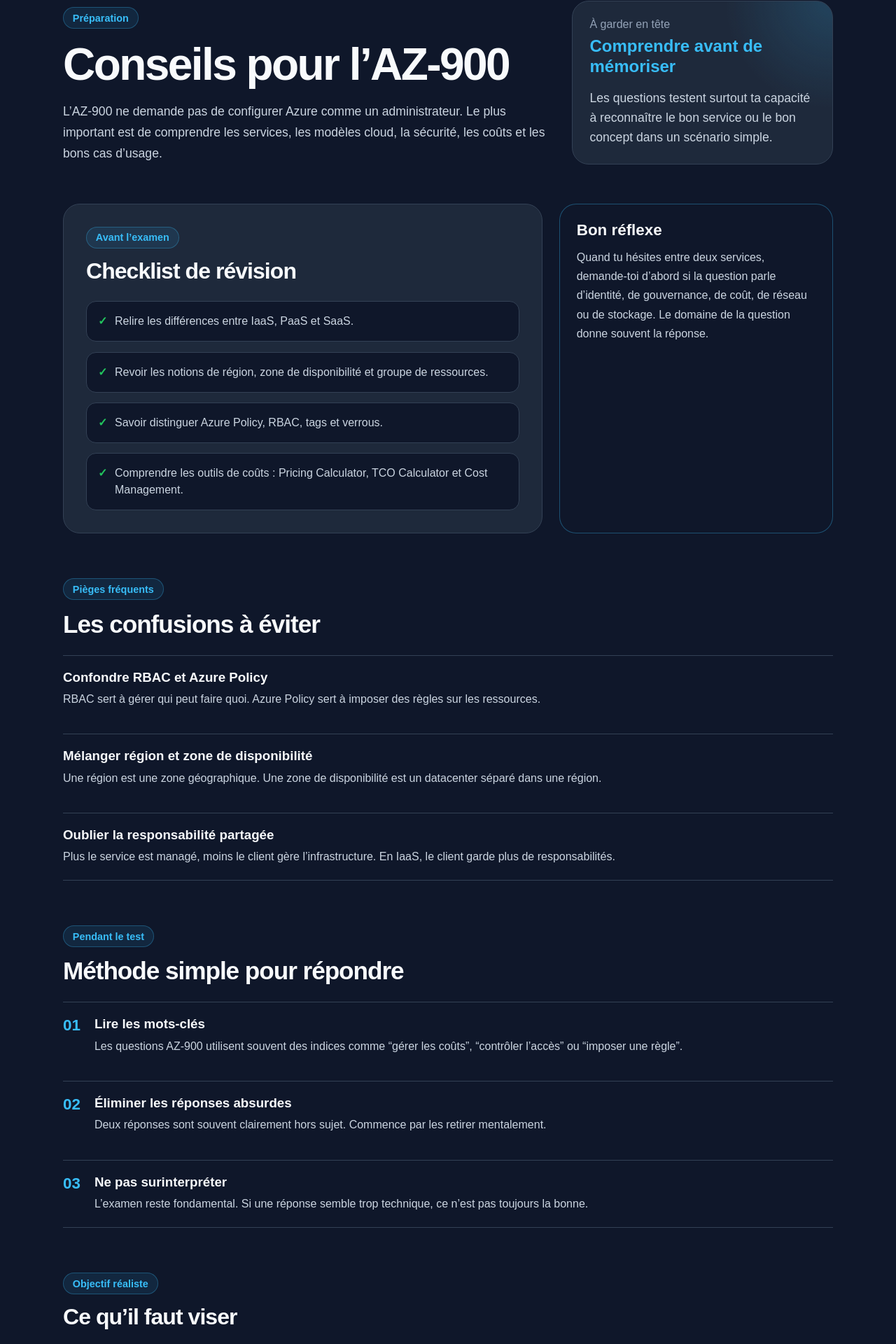
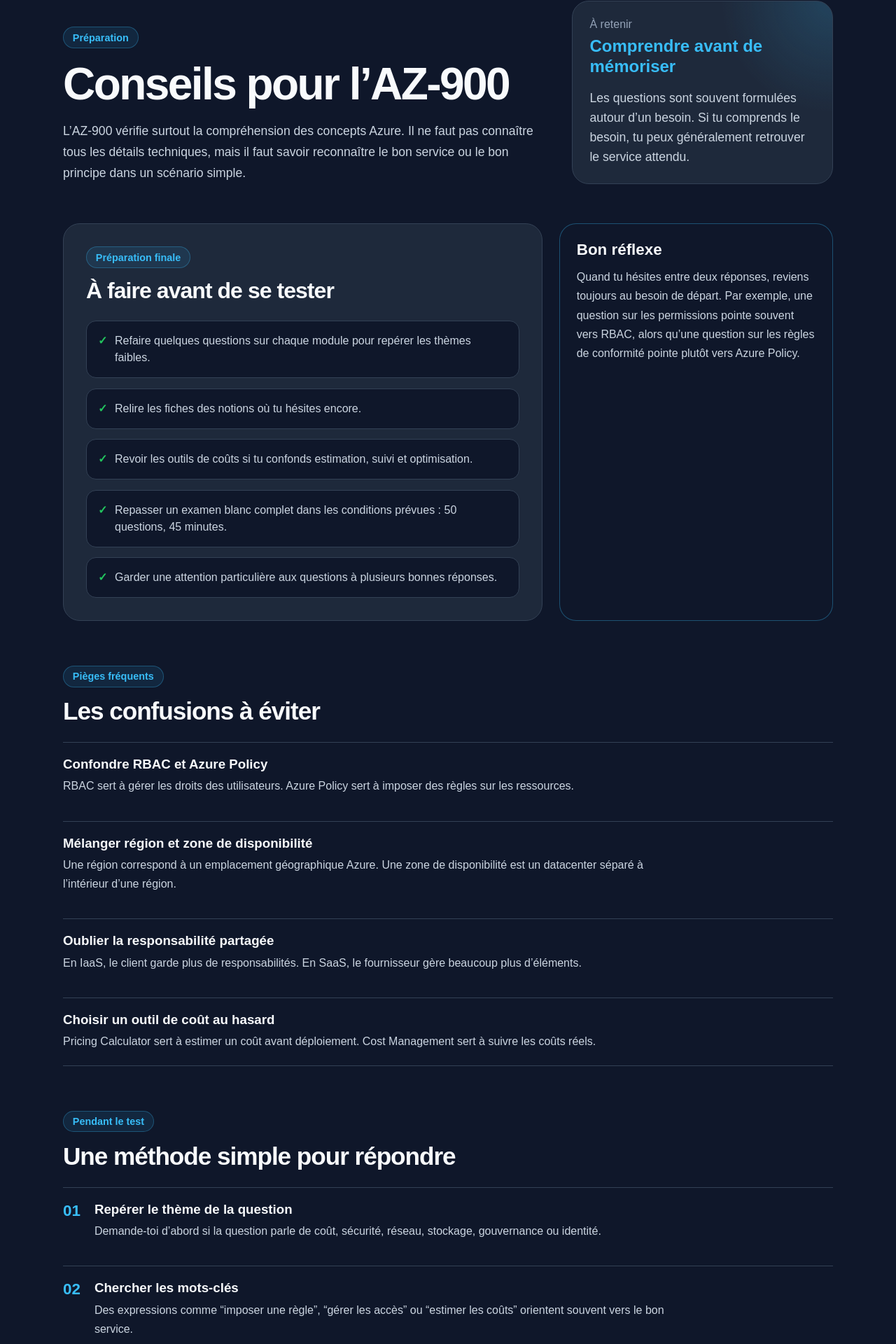
Before and after one commit to matLouis-Hena/az900-guide, a React (Vite) app: page /conseils in a window 1280 px wide. Shown: the part 98-2018 px from the top of the page at 70% size. Built offline with nearby package versions, Linux system fonts and the light colour scheme.

Commit message:
Modification du README

```diff
--- a/src/pages/ExamTips.jsx
+++ b/src/pages/ExamTips.jsx
@@ -1,41 +1,51 @@
 function ExamTips() {
   const beforeExamTips = [
-    'Relire les différences entre IaaS, PaaS et SaaS.',
-    'Revoir les notions de région, zone de disponibilité et groupe de ressources.',
-    'Savoir distinguer Azure Policy, RBAC, tags et verrous.',
-    'Comprendre les outils de coûts : Pricing Calculator, TCO Calculator et Cost Management.'
+    'Refaire quelques questions sur chaque module pour repérer les thèmes faibles.',
+    'Relire les fiches des notions où tu hésites encore.',
+    'Revoir les outils de coûts si tu confonds estimation, suivi et optimisation.',
+    'Repasser un examen blanc complet dans les conditions prévues : 50 questions, 45 minutes.',
+    'Garder une attention particulière aux questions à plusieurs bonnes réponses.'
   ];
 
   const commonMistakes = [
     {
       title: 'Confondre RBAC et Azure Policy',
-      text: 'RBAC sert à gérer qui peut faire quoi. Azure Policy sert à imposer des règles sur les ressources.'
+      text: 'RBAC sert à gérer les droits des utilisateurs. Azure Policy sert à imposer des règles sur les ressources.'
     },
     {
       title: 'Mélanger région et zone de disponibilité',
-      text: 'Une région est une zone géographique. Une zone de disponibilité est un datacenter séparé dans une région.'
+      text: 'Une région correspond à un emplacement géographique Azure. Une zone de disponibilité est un datacenter séparé à l’intérieur d’une région.'
     },
     {
       title: 'Oublier la responsabilité partagée',
-      text: 'Plus le service est managé, moins le client gère l’infrastructure. En IaaS, le client garde plus de responsabilités.'
+      text: 'En IaaS, le client garde plus de responsabilités. En SaaS, le fournisseur gère beaucoup plus d’éléments.'
+    },
+    {
+      title: 'Choisir un outil de coût au hasard',
+      text: 'Pricing Calculator sert à estimer un coût avant déploiement. Cost Management sert à suivre les coûts réels.'
     }
   ];
 
   const examStrategy = [
     {
       step: '01',
-      title: 'Lire les mots-clés',
-      text: 'Les questions AZ-900 utilisent souvent des indices comme “gérer les coûts”, “contrôler l’accès” ou “imposer une règle”.'
+      title: 'Repérer le thème de la question',
+      text: 'Demande-toi d’abord si la question parle de coût, sécurité, réseau, stockage, gouvernance ou identité.'
     },
     {
       step: '02',
-      title: 'Éliminer les réponses absurdes',
-      text: 'Deux réponses sont souvent clairement hors sujet. Commence par les retirer mentalement.'
+      title: 'Chercher les mots-clés',
+      text: 'Des expressions comme “imposer une règle”, “gérer les accès” ou “estimer les coûts” orientent souvent vers le bon service.'
     },
     {
       step: '03',
-      title: 'Ne pas surinterpréter',
-      text: 'L’examen reste fondamental. Si une réponse semble trop technique, ce n’est pas toujours la bonne.'
+      title: 'Éliminer les réponses hors sujet',
+      text: 'Dans beaucoup de questions, une ou deux réponses peuvent être retirées directement parce qu’elles ne correspondent pas au besoin.'
+    },
+    {
+      step: '04',
+      title: 'Rester au niveau fondamental',
+      text: 'L’AZ-900 reste une certification d’introduction. La bonne réponse est souvent le service le plus logique, pas forcément le plus technique.'
     }
   ];
 
@@ -48,27 +58,27 @@
           <h1>Conseils pour l’AZ-900</h1>
 
           <p>
-            L’AZ-900 ne demande pas de configurer Azure comme un administrateur.
-            Le plus important est de comprendre les services, les modèles cloud,
-            la sécurité, les coûts et les bons cas d’usage.
+            L’AZ-900 vérifie surtout la compréhension des concepts Azure. Il ne faut
+            pas connaître tous les détails techniques, mais il faut savoir reconnaître
+            le bon service ou le bon principe dans un scénario simple.
           </p>
         </div>
 
         <aside className="tips-focus-card">
-          <span>À garder en tête</span>
+          <span>À retenir</span>
           <strong>Comprendre avant de mémoriser</strong>
           <p>
-            Les questions testent surtout ta capacité à reconnaître le bon service
-            ou le bon concept dans un scénario simple.
+            Les questions sont souvent formulées autour d’un besoin. Si tu comprends
+            le besoin, tu peux généralement retrouver le service attendu.
           </p>
         </aside>
       </div>
 
       <div className="tips-layout">
         <div className="tips-main">
-          <span className="section-label">Avant l’examen</span>
+          <span className="section-label">Préparation finale</span>
 
-          <h2>Checklist de révision</h2>
+          <h2>À faire avant de se tester</h2>
 
           <ul className="tips-checklist">
             {beforeExamTips.map((tip) => (
@@ -81,9 +91,10 @@
           <h3>Bon réflexe</h3>
 
           <p>
-            Quand tu hésites entre deux services, demande-toi d’abord si la question
-            parle d’identité, de gouvernance, de coût, de réseau ou de stockage.
-            Le domaine de la question donne souvent la réponse.
+            Quand tu hésites entre deux réponses, reviens toujours au besoin de départ.
+            Par exemple, une question sur les permissions pointe souvent vers RBAC,
+            alors qu’une question sur les règles de conformité pointe plutôt vers
+            Azure Policy.
           </p>
         </aside>
       </div>
@@ -107,7 +118,7 @@
       <div className="exam-strategy-section">
         <div className="section-heading">
           <span>Pendant le test</span>
-          <h2>Méthode simple pour répondre</h2>
+          <h2>Une méthode simple pour répondre</h2>
         </div>
 
         <div className="strategy-timeline">
@@ -125,14 +136,15 @@
       </div>
 
       <div className="exam-final-note">
-        <span className="section-label">Objectif réaliste</span>
+        <span className="section-label">Objectif</span>
 
-        <h2>Ce qu’il faut viser</h2>
+        <h2>Quand considérer que c’est suffisant ?</h2>
 
         <p>
-          Pour te sentir à l’aise, vise au moins 70% à l’examen blanc, puis essaie
-          de stabiliser ton score autour de 80%. Si tu rates souvent les mêmes thèmes,
-          retourne dans le mode entraînement et filtre par module.
+          Sur ce guide, obtenir 70% à l’examen blanc montre que les bases sont là.
+          Viser 80% est plus confortable, surtout si les erreurs restantes sont
+          réparties sur plusieurs thèmes. Si tu rates souvent le même module, le plus
+          efficace est de retourner dans l’entraînement ciblé.
         </p>
       </div>
     </section>
```
Also changed, not shown: 1 other file (tests, documents, lock files or other folders).
